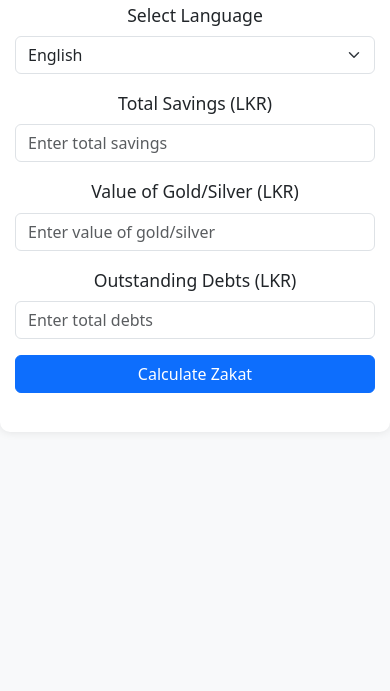
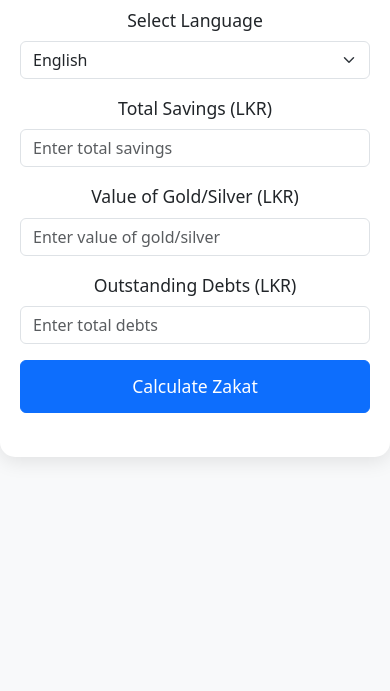
Before and after one commit to Zaheer2003/Zakat_Calculator, a plain HTML site: page index.html in a window 390 px wide. Shown: the part 153-844 px from the top of the page. Drawn offline with nearby package versions, Linux system fonts and the light colour scheme.

Commit message:
Update index.html

```diff
--- a/index.html
+++ b/index.html
@@ -10,27 +10,39 @@
             background-color: #f8f9fa;
         }
         .container {
-            max-width: 500px;
+            max-width: 600px;
             margin-top: 50px;
-            padding: 20px;
+            padding: 30px;
             background: white;
-            border-radius: 10px;
-            box-shadow: 0 0 10px rgba(0, 0, 0, 0.1);
+            border-radius: 15px;
+            box-shadow: 0 4px 20px rgba(0, 0, 0, 0.1);
         }
         .form-label {
             font-size: 1.1rem;
         }
+        .btn-primary {
+            padding: 12px;
+            font-size: 1.1rem;
+        }
+        .navbar {
+            margin-bottom: 30px;
+        }
+        #result {
+            font-size: 1.3rem;
+            font-weight: bold;
+            margin-top: 20px;
+        }
         @media (max-width: 576px) {
             .container {
-                margin-top: 30px;
-                padding: 15px;
+                margin-top: 20px;
+                padding: 20px;
             }
         }
     </style>
 </head>
 <body>
     <!-- Navbar -->
-    <nav class="navbar navbar-expand-lg navbar-light bg-light">
+    <nav class="navbar navbar-expand-lg navbar-light bg-light shadow-sm">
         <div class="container-fluid">
             <a class="navbar-brand" href="#">Zakat Calculator</a>
             <button class="navbar-toggler" type="button" data-bs-toggle="collapse" data-bs-target="#navbarNav" aria-controls="navbarNav" aria-expanded="false" aria-label="Toggle navigation">
```
